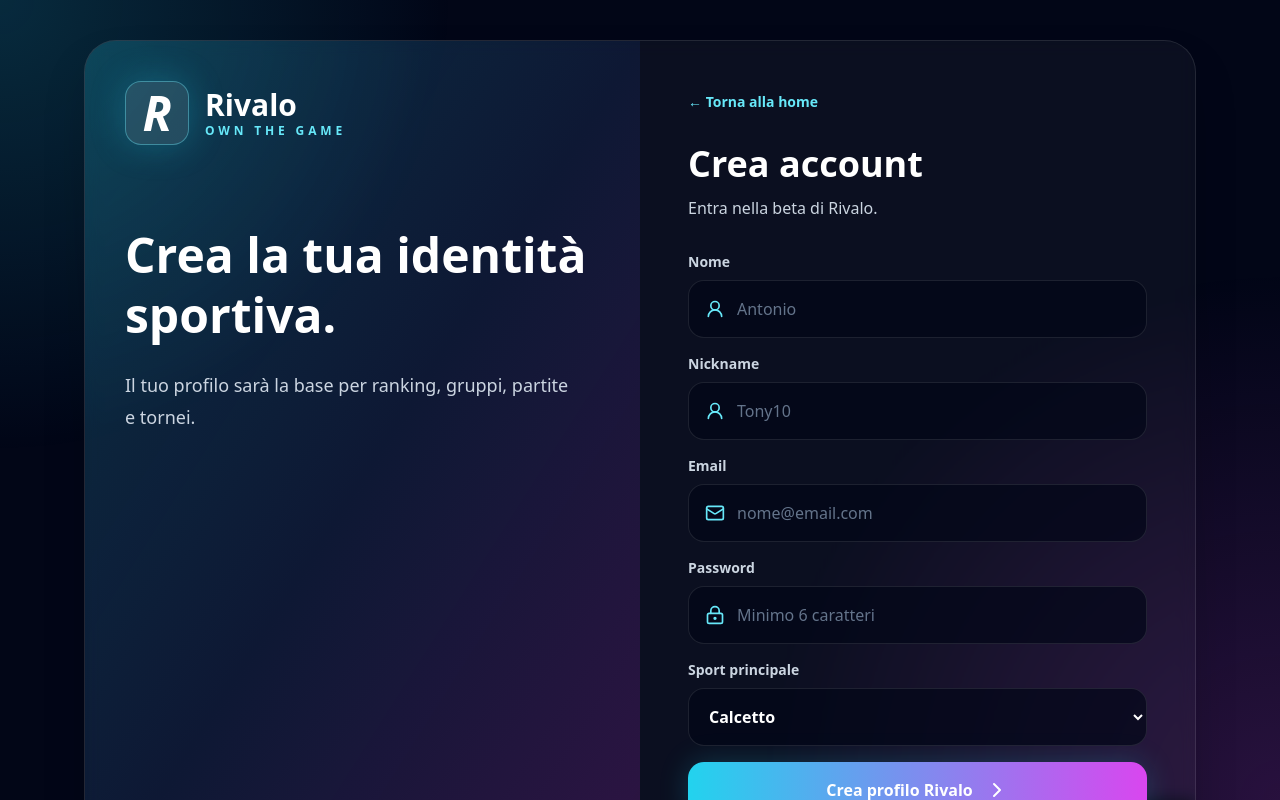
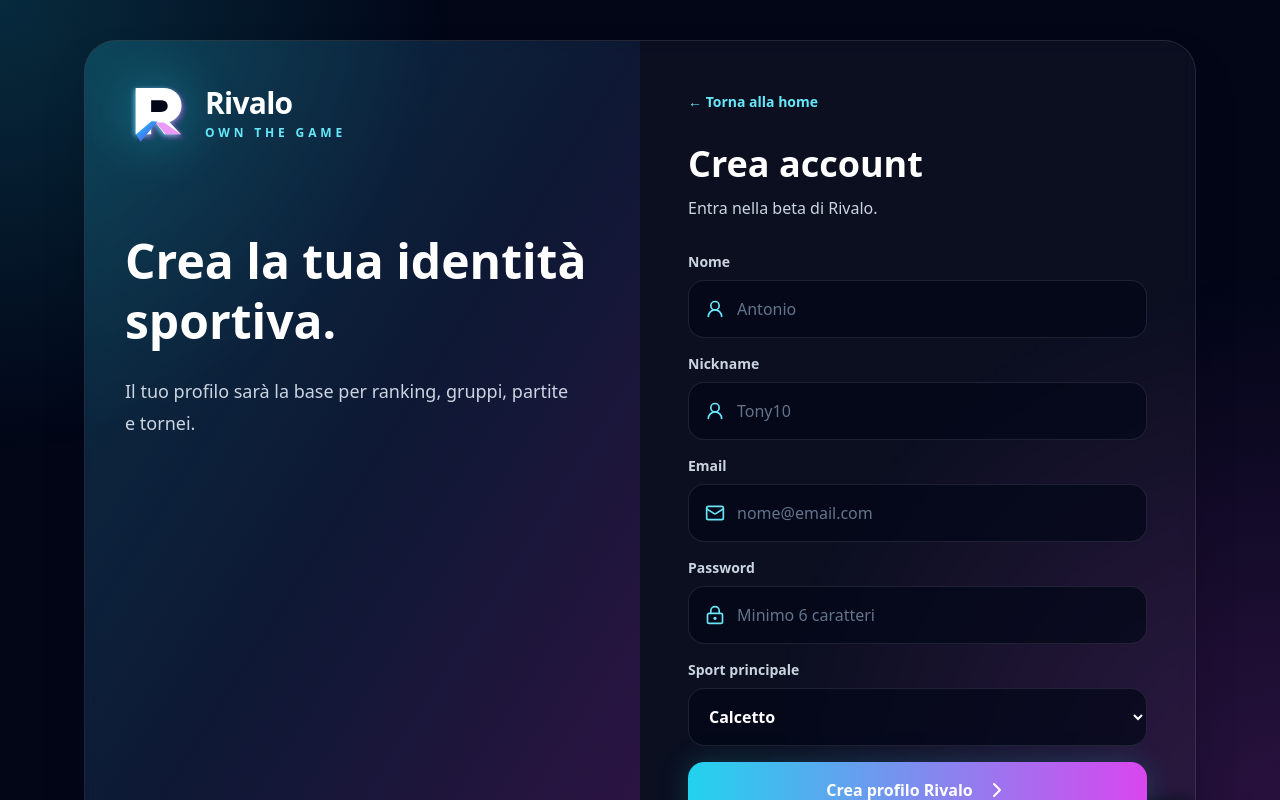
Before and after one commit to RivaloApp/rivalo-app, a Next.js app: page /signup in a window 1280 px wide. Shown: the top 800 px of the page. Built offline with nearby package versions, Linux system fonts and the light colour scheme.

Commit message:
Update page.tsx

```diff
--- a/app/signup/page.tsx
+++ b/app/signup/page.tsx
@@ -56,16 +56,14 @@ export default function SignupPage() {
       <section className="relative z-10 mx-auto flex min-h-screen max-w-6xl items-center justify-center px-5 py-10">
         <div className="grid w-full overflow-hidden rounded-[2rem] border border-white/10 bg-white/[.04] shadow-2xl backdrop-blur lg:grid-cols-2">
           <div className="hidden bg-gradient-to-br from-cyan-500/20 via-blue-600/10 to-fuchsia-600/20 p-10 lg:block">
-            <Link href="/" className="inline-flex items-center gap-4">
-              <div className="flex h-16 w-16 items-center justify-center rounded-2xl border border-cyan-300/40 bg-white/10 text-5xl font-black italic shadow-[0_0_35px_rgba(34,211,238,.25)]">R</div>
-              <div>
-                <div className="text-3xl font-black">Rivalo</div>
-                <div className="text-xs font-black tracking-[.32em] text-cyan-300">OWN THE GAME</div>
-              </div>
+            <Link href="/" className="inline-flex">
+              <RivaloLogo />
             </Link>
 
             <div className="mt-20">
-              <div className="text-5xl font-black leading-tight">Crea la tua identità sportiva.</div>
+              <div className="text-5xl font-black leading-tight">
+                Crea la tua identità sportiva.
+              </div>
               <p className="mt-6 max-w-md text-lg leading-8 text-slate-300">
                 Il tuo profilo sarà la base per ranking, gruppi, partite e tornei.
               </p>
@@ -73,7 +71,9 @@ export default function SignupPage() {
           </div>
 
           <div className="p-8 sm:p-12">
-            <Link href="/" className="mb-8 inline-block text-sm font-bold text-cyan-300">← Torna alla home</Link>
+            <Link href="/" className="mb-8 inline-block text-sm font-bold text-cyan-300">
+              ← Torna alla home
+            </Link>
 
             <h1 className="text-4xl font-black">Crea account</h1>
             <p className="mt-3 text-slate-300">Entra nella beta di Rivalo.</p>
@@ -86,23 +86,38 @@ export default function SignupPage() {
 
               <label className="block">
                 <span className="mb-2 block text-sm font-bold text-slate-300">Sport principale</span>
-                <select value={sport} onChange={(e) => setSport(e.target.value)} className="w-full rounded-2xl border border-white/10 bg-[#020617]/70 px-4 py-4 font-bold outline-none">
+                <select
+                  value={sport}
+                  onChange={(e) => setSport(e.target.value)}
+                  className="w-full rounded-2xl border border-white/10 bg-[#020617]/70 px-4 py-4 font-bold outline-none"
+                >
                   <option value="calcetto">Calcetto</option>
                   <option value="padel">Padel</option>
                   <option value="tennis">Tennis</option>
                 </select>
               </label>
 
-              {error && <div className="rounded-2xl border border-red-400/30 bg-red-500/10 px-4 py-3 text-sm font-bold text-red-200">{error}</div>}
+              {error && (
+                <div className="rounded-2xl border border-red-400/30 bg-red-500/10 px-4 py-3 text-sm font-bold text-red-200">
+                  {error}
+                </div>
+              )}
 
-              <button type="submit" disabled={loading} className="group flex w-full items-center justify-center gap-3 rounded-2xl bg-gradient-to-r from-cyan-400 to-fuchsia-500 px-6 py-4 font-black text-white shadow-[0_0_30px_rgba(34,211,238,.2)] disabled:opacity-60">
+              <button
+                type="submit"
+                disabled={loading}
+                className="group flex w-full items-center justify-center gap-3 rounded-2xl bg-gradient-to-r from-cyan-400 to-fuchsia-500 px-6 py-4 font-black text-white shadow-[0_0_30px_rgba(34,211,238,.2)] disabled:opacity-60"
+              >
                 {loading ? "Creazione..." : "Crea profilo Rivalo"}
                 <ChevronRight className="transition group-hover:translate-x-1" />
               </button>
             </form>
 
             <p className="mt-7 text-center text-sm text-slate-400">
-              Hai già un account? <Link href="/login" className="font-black text-cyan-300">Accedi</Link>
+              Hai già un account?{" "}
+              <Link href="/login" className="font-black text-cyan-300">
+                Accedi
+              </Link>
             </p>
           </div>
         </div>
@@ -111,14 +126,77 @@ export default function SignupPage() {
   );
 }
 
-function Input({ icon, label, value, setValue, placeholder, type = "text" }: { icon: React.ReactNode; label: string; value: string; setValue: (value: string) => void; placeholder: string; type?: string }) {
+function Input({
+  icon,
+  label,
+  value,
+  setValue,
+  placeholder,
+  type = "text",
+}: {
+  icon: React.ReactNode;
+  label: string;
+  value: string;
+  setValue: (value: string) => void;
+  placeholder: string;
+  type?: string;
+}) {
   return (
     <label className="block">
       <span className="mb-2 block text-sm font-bold text-slate-300">{label}</span>
       <div className="flex items-center gap-3 rounded-2xl border border-white/10 bg-[#020617]/70 px-4 py-4">
         <span className="text-cyan-300">{icon}</span>
-        <input type={type} required value={value} onChange={(e) => setValue(e.target.value)} className="w-full bg-transparent outline-none placeholder:text-slate-500" placeholder={placeholder} />
+        <input
+          type={type}
+          required
+          value={value}
+          onChange={(e) => setValue(e.target.value)}
+          className="w-full bg-transparent outline-none placeholder:text-slate-500"
+          placeholder={placeholder}
+        />
       </div>
     </label>
   );
 }
+
+function RivaloLogo() {
+  return (
+    <div className="flex items-center gap-4">
+      <div className="relative h-16 w-16 shrink-0">
+        <div className="absolute inset-0 rounded-2xl bg-cyan-400/25 blur-xl" />
+
+        <svg viewBox="0 0 120 120" className="relative h-full w-full" aria-label="Rivalo logo">
+          <defs>
+            <linearGradient id="signupLogoEdge" x1="0" y1="0" x2="1" y2="1">
+              <stop offset="0%" stopColor="#22d3ee" />
+              <stop offset="52%" stopColor="#3b82f6" />
+              <stop offset="100%" stopColor="#d946ef" />
+            </linearGradient>
+
+            <filter id="signupSoftGlow" x="-40%" y="-40%" width="180%" height="180%">
+              <feDropShadow dx="-3" dy="2" stdDeviation="4" floodColor="#22d3ee" floodOpacity=".65" />
+              <feDropShadow dx="4" dy="4" stdDeviation="5" floodColor="#d946ef" floodOpacity=".5" />
+            </filter>
+          </defs>
+
+          <path
+            d="M20 100 L20 13 H71 C93 13 106 27 106 46 C106 61 97 72 83 77 L105 100 H74 L56 76 H49 L49 100 Z"
+            fill="white"
+            filter="url(#signupSoftGlow)"
+          />
+
+          <path d="M49 36 H67 C75 36 80 40 80 47 C80 54 75 58 67 58 H49 Z" fill="#020617" />
+          <path d="M21 100 L49 76 H61 L29 114 Z" fill="url(#signupLogoEdge)" />
+          <path d="M73 78 L105 100 H76 L58 78 Z" fill="#d946ef" opacity=".55" />
+        </svg>
+      </div>
+
+      <div>
+        <div className="text-3xl font-black tracking-tight text-white">Rivalo</div>
+        <div className="mt-1 text-xs font-black tracking-[.32em] text-cyan-300">
+          OWN THE GAME
+        </div>
+      </div>
+    </div>
+  );
+}
```
